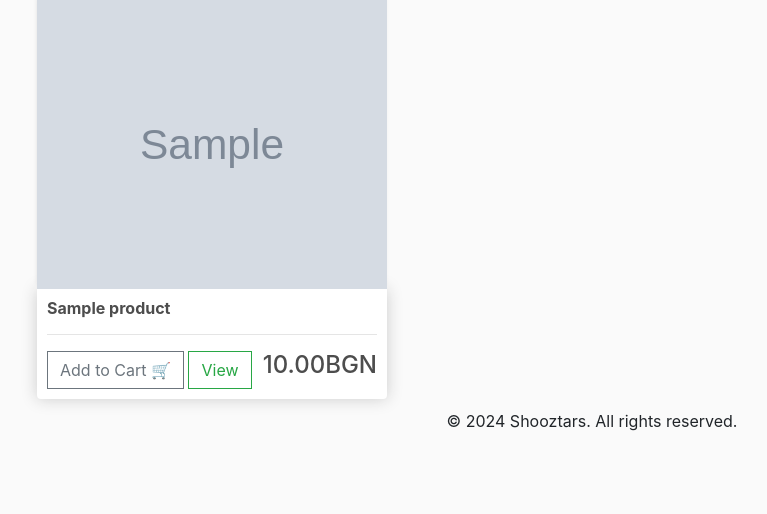
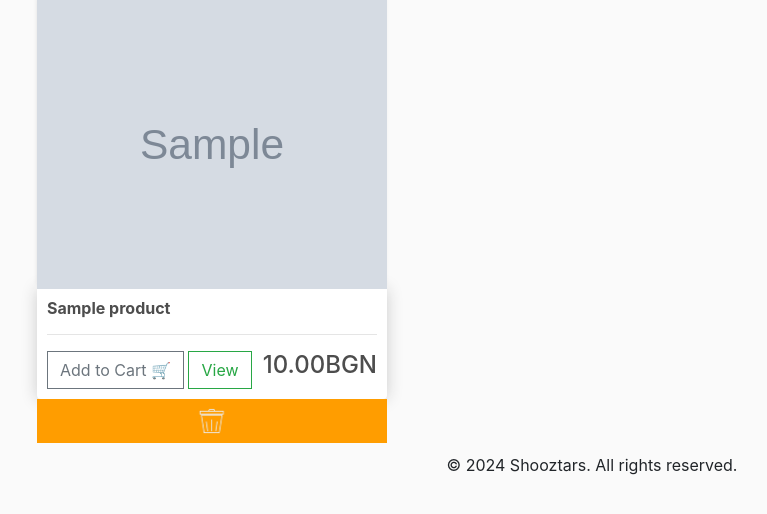
Before and after one commit to neuxyy/Shooztars, a Django app: page /en/ in a window 1280 px wide. Shown: the part 132-646 px from the top of the page, without its empty margins (48-815 px from the left). Run offline with Django 5.2, Linux system fonts and the light colour scheme; a user stored in the database is signed in; tables that the repository leaves empty hold one stand-in row (values such as "Sample post"); grey boxes marked "Sample" are stand-in pictures; some libraries are stand-ins or nearby versions.

Commit message:
added delete product button

```diff
--- a/static/css/main.css
+++ b/static/css/main.css
@@ -109,3 +109,18 @@ h1,h2,h3,h4,h5,h6{
     background-color: rgb(11, 225, 11);
     border-color: rgb(11, 225, 11);
 }
+
+.full-width-btn {
+    width: 100%;
+	background-color: #ff9d00;
+	color: white;
+}
+
+.full-width-btn:hover {
+    background-color: red;
+}
+
+.full-width-btn img {
+    width: 10%;
+    height: auto;
+}
--- a/store/templates/accounts/password_reset_complete.html
+++ b/store/templates/accounts/password_reset_complete.html
@@ -10,7 +10,7 @@
     </head>
     <body>
         <div class="d-flex justify-content-center h-100">
-           <div class="user_card" style="width: 100%; max-width: 350px; height: 100%; max-height: 220px;">
+           <div class="user_card" style="width: 100%; max-width: 350px; height: 100%; max-height: 300px;">
                <div class="d-flex justify-content-center form_container">
                    <div style="width: 100%; text-align: center;">
                         <div style="width: 100%; text-align: center; margin-bottom: 2em;">
--- a/store/templates/store/store.html
+++ b/store/templates/store/store.html
@@ -3,8 +3,8 @@
 {% load static %}
 {% block content%}
     <body>
+
         <div class="row">
-
             {% for product in results %}
             <div class="col-lg-4">
                 <img class="thumbnail" src="{{product.imageURL}}">
@@ -15,10 +15,18 @@
                     <button type="button" class="btn btn-outline-success" onclick="openWindow('{{product.name}}', '{{product.imageURL}}', '{{product.descriptionEN}}','{{product.descriptionBG}}')">{%trans "View"%}</button>
                     <h4 style="float: right">{{product.price|floatformat:2}}BGN</h4>
                 </div>
+                {% if request.user.is_staff %}
+                <form method="POST" action="{% url 'delete_product' product.id %}">
+                    {% csrf_token %}
+                    <button class="btn full-width-btn" type="submit">
+                        <img src="{% static 'images/garbage_bin.png' %}" alt="Remove product">
+                    </button>
+                </form>
+                {% endif %}
             </div>
             {% endfor %}
+        </div>
 
-        </div>
         <script type="text/javascript" src="{% static 'js/view_button.js' %}"></script>
     </body>
 {% endblock content %}
--- a/store/urls.py
+++ b/store/urls.py
@@ -14,6 +14,7 @@ urlpatterns = [
     path('accounts/login/', views.LoginPage, name = "login"),
     path('logout/', views.LogoutPage, name='logout'),
     path('add_product/', views.AddProduct, name='add_product'),
+    path('delete_product/<int:product_id>/', views.delete_product, name='delete_product'),
     path('profile/', views.ProfilePage, name = "profile"),
     path('search/', views.search_filter, name='search'),
 
--- a/store/views.py
+++ b/store/views.py
@@ -77,6 +77,11 @@ def search_filter(request):
     context = {'results': results, 'cartItems': cartItems}
 
     return render(request, 'store/search.html', context)
+
+def delete_product(request, product_id):
+    product = Product.objects.get(id=product_id)
+    product.delete()
+    return redirect('store')
 
 def store(request):
     data = cartData(request)
```
Also changed, not shown: static/images/garbage_bin.png (added).
